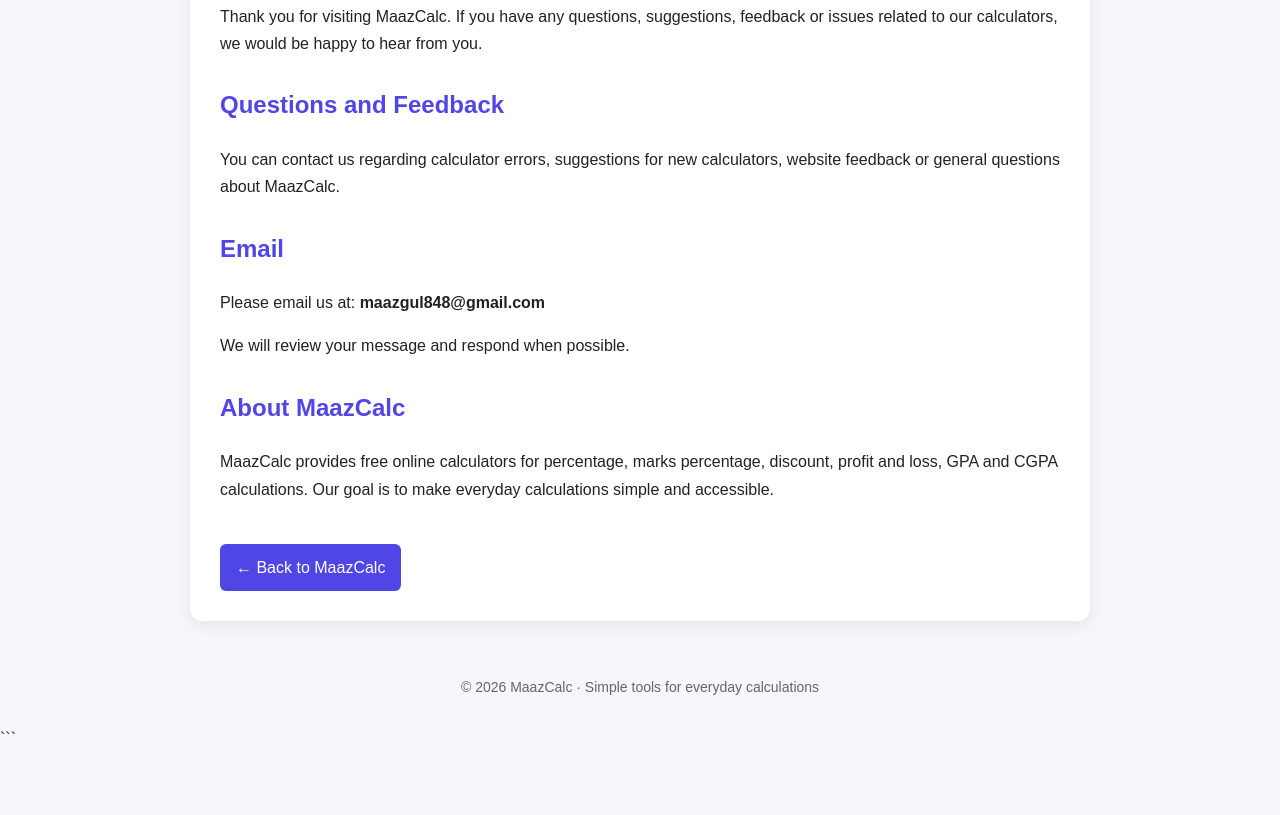
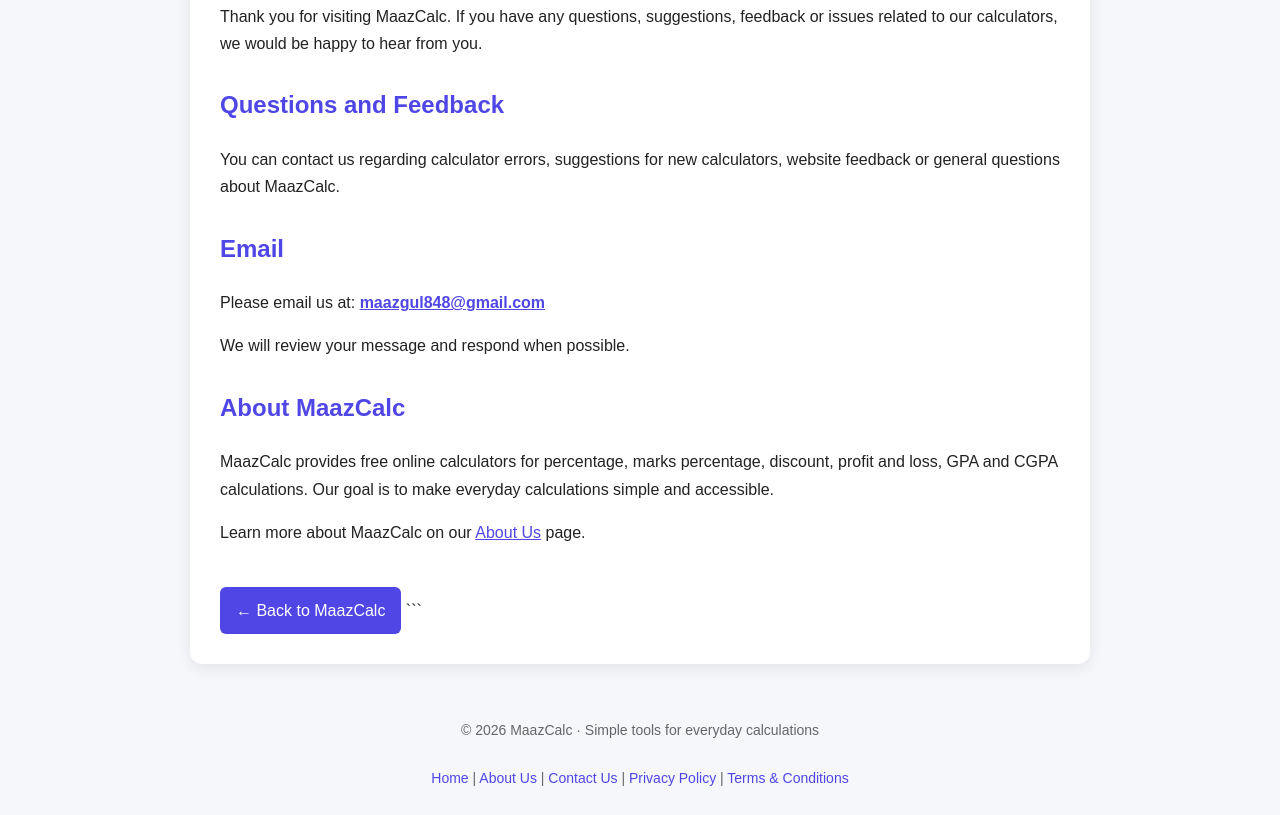
Before and after one commit to Maazgul/Percentage-Calculater, a plain HTML site: page contact.html in a window 1280 px wide. Shown: the part 333-1148 px from the top of the page. Before the commit the page ends 1085 px from the top, so only its background shows below. Drawn offline with Linux system fonts and the light colour scheme.

Commit message:
Update contact page with additional information

````diff
--- a/contact.html
+++ b/contact.html
@@ -1,13 +1,15 @@
-```html
 <!DOCTYPE html>
+
 <html lang="en">
 <head>
   <meta charset="UTF-8">
   <meta name="viewport" content="width=device-width, initial-scale=1.0">
 
-  <title>Contact Us – MaazCalc</title>
+  <title>Contact Us – MaazCalc | Questions & Feedback</title>
 
-  <meta name="description" content="Contact MaazCalc for questions, suggestions, feedback or support about our free online calculators.">
+  <meta name="description" content="Contact MaazCalc for questions, suggestions, feedback or support about our free online percentage, marks, discount, profit and loss, GPA and CGPA calculators.">
+
+  <meta name="robots" content="index, follow">
 
   <link rel="canonical" href="https://maazgul.github.io/Percentage-Calculater/contact.html">
 
@@ -70,7 +72,13 @@
       color: #666;
       font-size: 14px;
     }
+
+    footer a {
+      color: #4f46e5;
+      text-decoration: none;
+    }
   </style>
+
 </head>
 
 <body>
@@ -83,6 +91,7 @@
 <main class="container">
   <div class="card">
 
+```
 <h2>Get in Touch</h2>
 
 <p>
@@ -102,7 +111,9 @@
 
 <p>
   Please email us at:
+  <a href="mailto:maazgul848@gmail.com">
     <strong>maazgul848@gmail.com</strong>
+  </a>
 </p>
 
 <p>
@@ -117,13 +128,25 @@
   Our goal is to make everyday calculations simple and accessible.
 </p>
 
+<p>
+  Learn more about MaazCalc on our
+  <a href="about.html">About Us</a> page.
+</p>
+
 <a class="back" href="index.html">← Back to MaazCalc</a>
+```
 
   </div>
 </main>
 
 <footer>
   © <span id="year"></span> MaazCalc · Simple tools for everyday calculations
+  <br><br>
+  <a href="index.html">Home</a> |
+  <a href="about.html">About Us</a> |
+  <a href="contact.html">Contact Us</a> |
+  <a href="privacy-policy.html">Privacy Policy</a> |
+  <a href="terms.html">Terms & Conditions</a>
 </footer>
 
 <script>
@@ -132,4 +155,3 @@
 
 </body>
 </html>
-```
````
Lines whose indentation alone changed are shown as unchanged.
